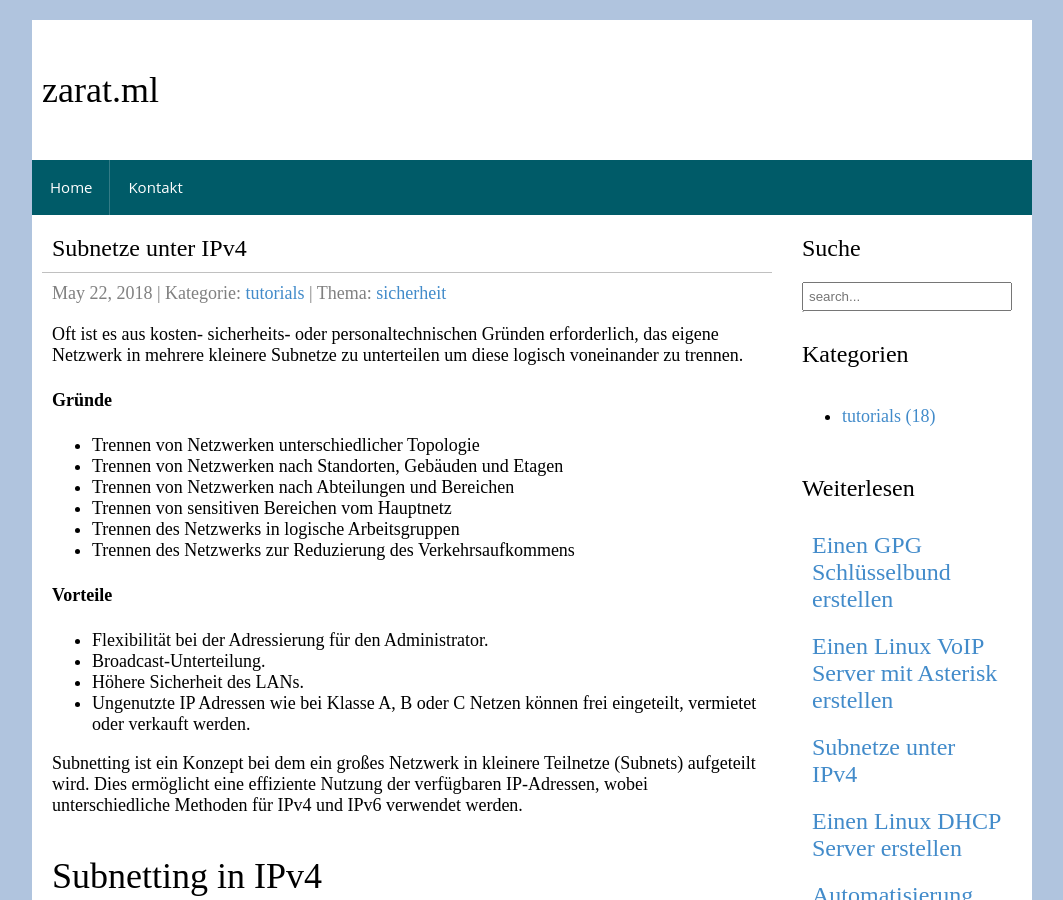
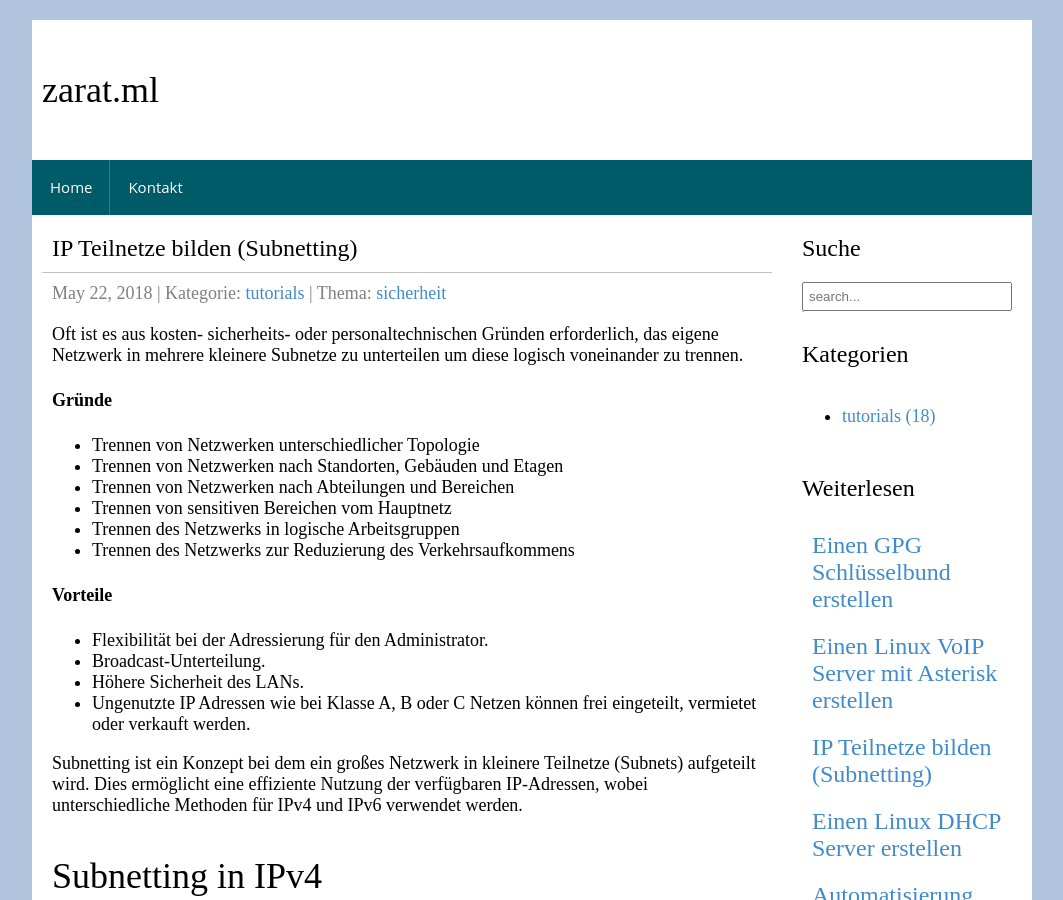
Before and after one commit to zarat/zarat.github.io, a Jekyll site: the page built from _posts/2018-05-22-subnetze.markdown, in a window 1280 px wide and 900 px high. Shown: the whole window, without its empty margins (108-1171 px from the left). Built offline with Jekyll 4.4.1, drawn with Linux system fonts in a browser that asks for light colours.

Commit message:
Update 2018-05-22-subnetze.markdown

```diff
--- a/_posts/2018-05-22-subnetze.markdown
+++ b/_posts/2018-05-22-subnetze.markdown
@@ -1,6 +1,6 @@
 ---
 layout: post
-title: Subnetze unter IPv4
+title: IP Teilnetze bilden (Subnetting)
 author: Manuel Zarat
 categories: tutorials
 tags: sicherheit
```
